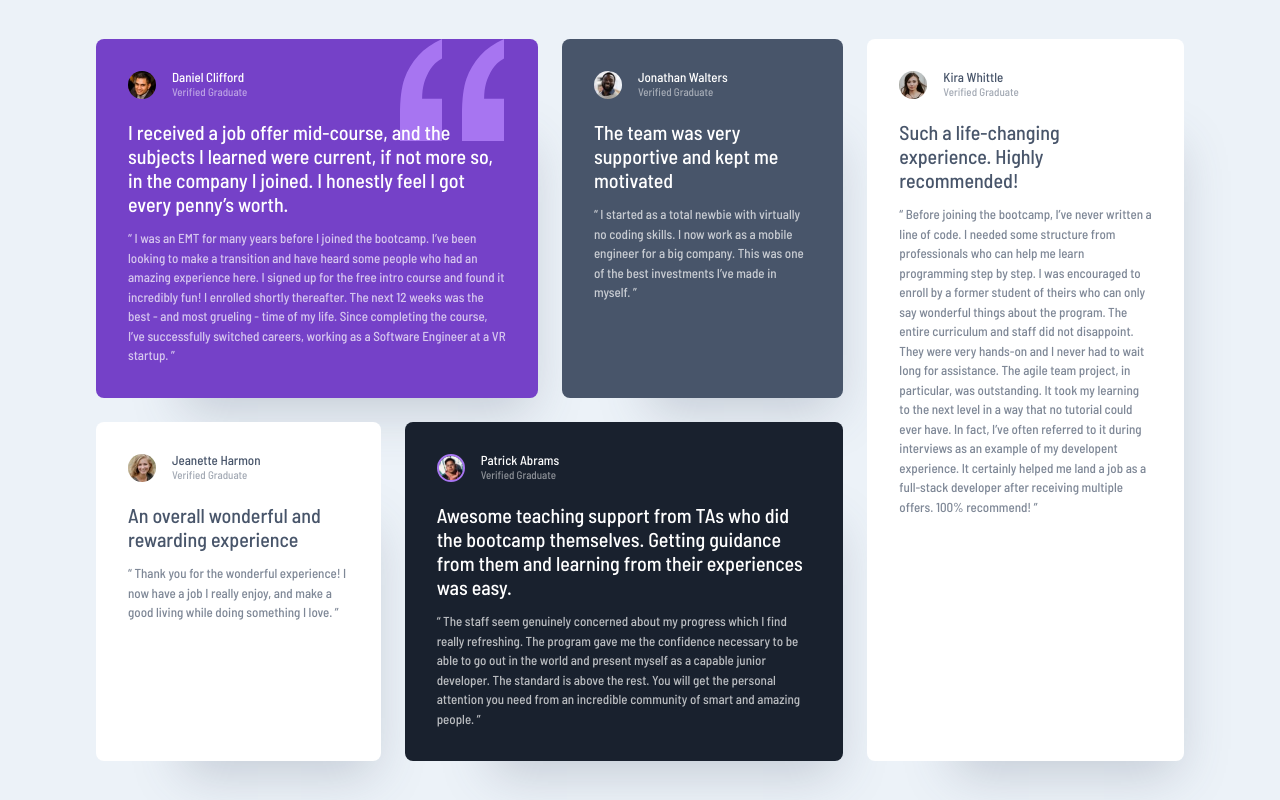
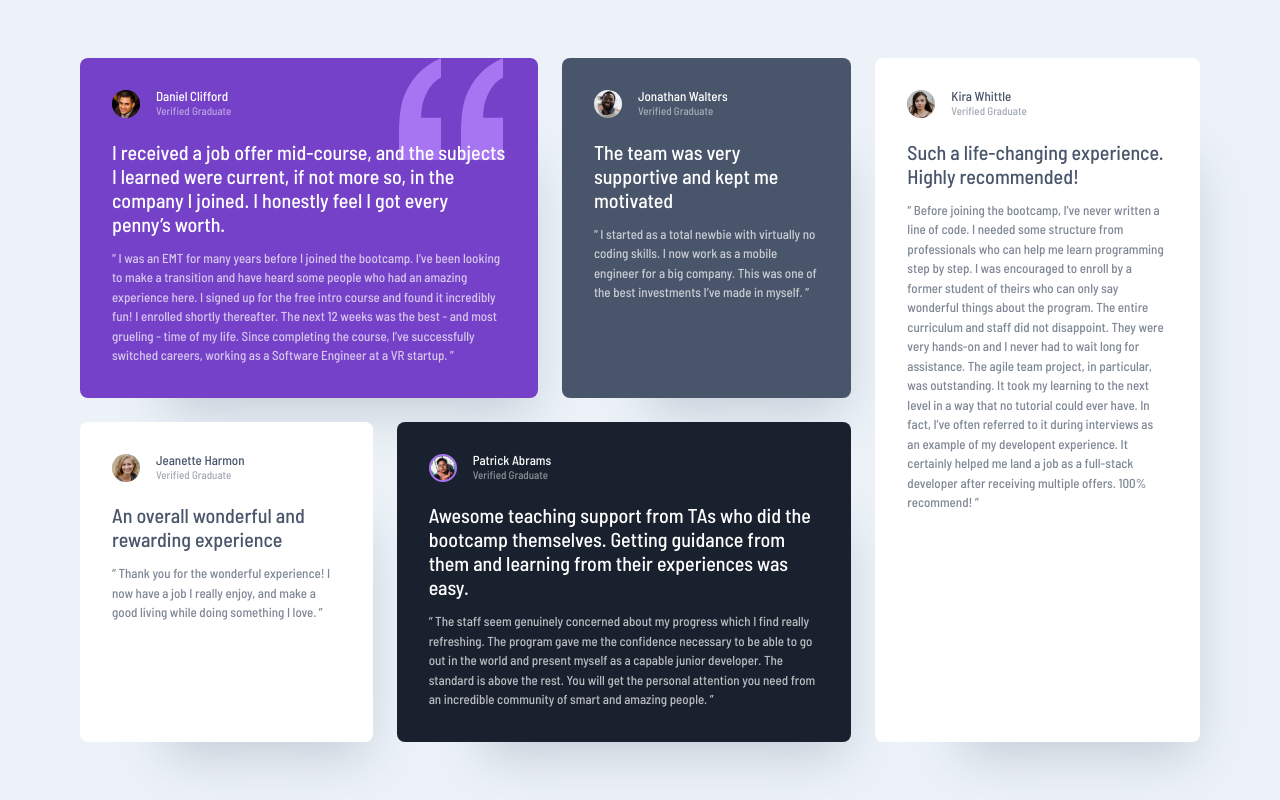
Before and after one commit to AskatAsh/Html-CSS, a plain HTML site: page Grid-Layout/index.html in a window 1280 px wide. Drawn offline with Linux system fonts and the light colour scheme.

Commit message:
used grid template areas and edited readme.md file

```diff
--- a/Grid-Layout/styles.css
+++ b/Grid-Layout/styles.css
@@ -159,6 +159,7 @@ h2 {
     'two five'
     'three five'
     'four four';
+    padding-inline: 0;
   }
 }
 @media screen and (min-width: 996px) {
@@ -166,5 +167,6 @@ h2 {
     grid-template-areas:
     'one one two five'
     'three four four five';
+    padding-inline: 0;
   }
 }
```
Also changed, not shown: Grid-Layout/README.md.
